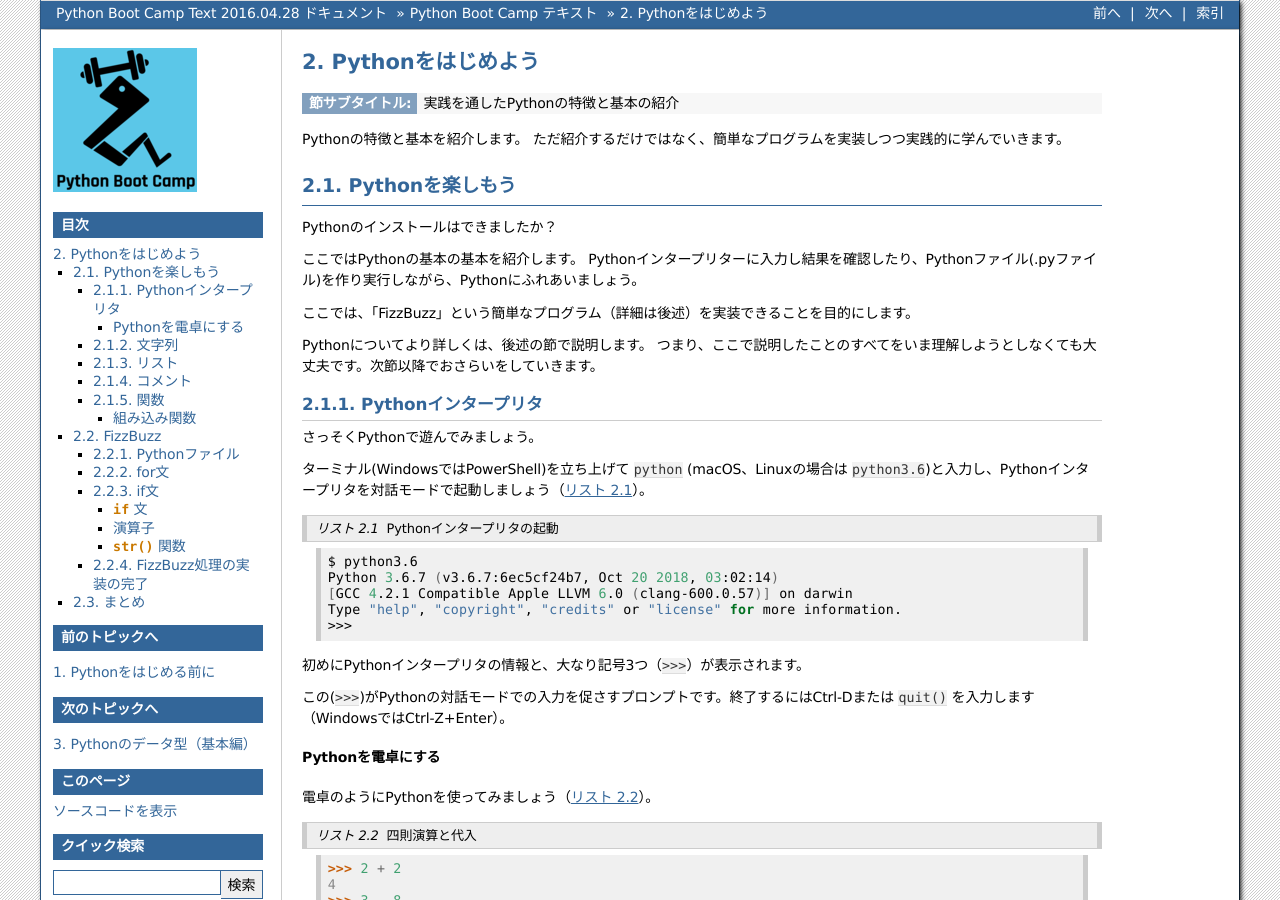
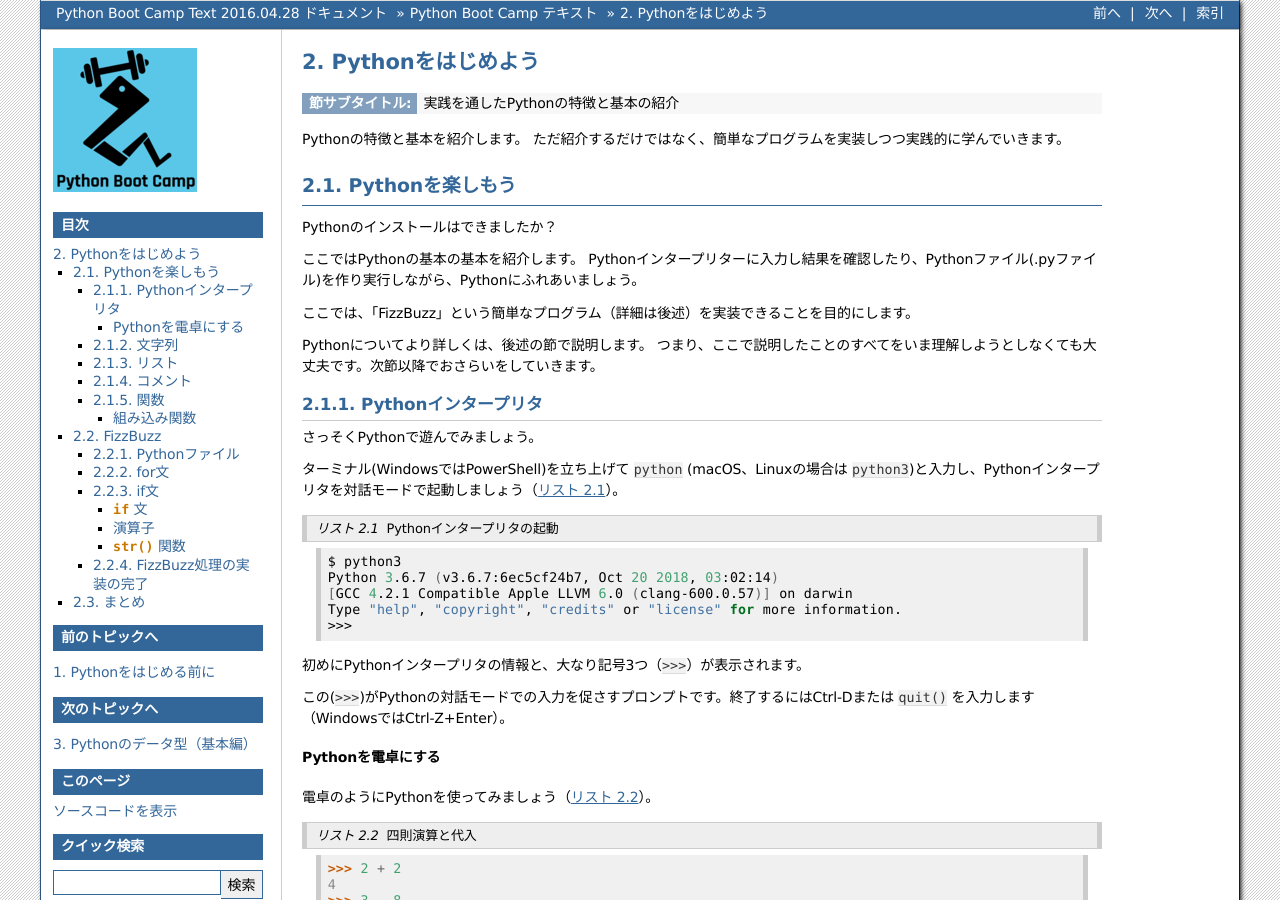
Before and after one commit to pyconjp/pycamp.pycon.jp, a Sphinx documentation site: the page built from source/textbook/2_intro.rst, in a window 1280 px wide and 900 px high. Built offline with Sphinx 7.4.7, drawn with Linux system fonts in a browser that asks for light colours; some of the changed text lies outside the part shown.

Commit message:
ISSHA-1456 change python3.6 command to python3

```diff
--- a/source/textbook/1_install.rst
+++ b/source/textbook/1_install.rst
@@ -71,7 +71,7 @@ macOSでPythonを利用する場合は、Pythonの公式サイトで配布され
 .. code-block:: bash
    :caption: Pythonのバージョンを確認
 
-   $ python3.6 -V
+   $ python3 -V
    Python 3.6.7
 
 .. index::
@@ -121,7 +121,7 @@ Ubuntu 18.04にはデフォルトでPython 3.6.5がインストールされて
 .. code-block:: bash
    :caption: Pythonのバージョンを確認
 
-   $ python3.6 -V
+   $ python3 -V
    Python 3.6.5
 
 注意事項
--- a/source/textbook/2_intro.rst
+++ b/source/textbook/2_intro.rst
@@ -31,14 +31,14 @@ Pythonインタープリタ
 
 さっそくPythonで遊んでみましょう。
 
-ターミナル(WindowsではPowerShell)を立ち上げて ``python`` (macOS、Linuxの場合は ``python3.6``)と入力し、Pythonインタープリタを対話モードで起動しましょう（:numref:`python-interpreter`）。
+ターミナル(WindowsではPowerShell)を立ち上げて ``python`` (macOS、Linuxの場合は ``python3``)と入力し、Pythonインタープリタを対話モードで起動しましょう（:numref:`python-interpreter`）。
 
 .. _python-interpreter:
 
 .. code-block:: bash
    :caption: Pythonインタープリタの起動
 
-   $ python3.6
+   $ python3
    Python 3.6.7 (v3.6.7:6ec5cf24b7, Oct 20 2018, 03:02:14)
    [GCC 4.2.1 Compatible Apple LLVM 6.0 (clang-600.0.57)] on darwin
    Type "help", "copyright", "credits" or "license" for more information.
@@ -278,7 +278,7 @@ Python ファイルを作成して実行する場合は、 ``print`` 関数が
 .. code-block:: bash
     :caption: fizzbuzz.pyの実行
 
-    $ python3.6 fizzbuzz.py
+    $ python3 fizzbuzz.py
     4
 
 ファイルが存在するフォルダと、ターミナル/PowerShellの現在位置があっているか注意してください。
@@ -291,7 +291,7 @@ fizzbuzz.pyが見つからない場合は場合は、以下のようなエラー
 .. code-block:: guess
     :caption: fizzbuzz.pyの実行
 
-    $ python3.6 fizzbuzz.py
+    $ python3 fizzbuzz.py
     can't open file 'fizzbuzz.py': [Errno 2] No such file or directory
 
 .. index:: for
@@ -321,7 +321,7 @@ for文
 .. code-block:: bash
     :caption: fizzbuzz.pyの実行(2)
 
-    $ python3.6 fizzbuzz.py
+    $ python3 fizzbuzz.py
     1
     2
     3
@@ -451,7 +451,7 @@ FizzBuzz処理の実装の完了
 .. code-block:: bash
     :caption: 完成したfizzbuzz.pyの実行
 
-    $ python3.6 fizzbuzz.py
+    $ python3 fizzbuzz.py
     1
     2
     Fizz
--- a/source/textbook/6_venv.rst
+++ b/source/textbook/6_venv.rst
@@ -113,7 +113,7 @@ venv環境を作成します。
 .. code-block:: sh
    :caption: venv環境の作成(macOS、Linux)
 
-    $ python3.6 -m venv env
+    $ python3 -m venv env
     $ ls
     env/
 
@@ -229,7 +229,7 @@ venv環境の無効化
 
       $ git clone some-project-source-code
       $ cd some-project
-      $ python3.6 -m venv env  # Windowsの場合は python -m venv env
+      $ python3 -m venv env  # Windowsの場合は python -m venv env
       $ source env/bin/activate
       (env) $ pip install -r requirements.txt
       Collecting certifi==2017.4.17 (from -r hoge.txt (line 1))
--- a/source/textbook/7_scraping.rst
+++ b/source/textbook/7_scraping.rst
@@ -24,7 +24,7 @@ venv環境を ``activate`` コマンドで有効にし、スクレイピング
 
    $ mkdir scraping
    $ cd scraping
-   $ python3.6 -m venv env  # Windowsの場合は python -m venv env
+   $ python3 -m venv env  # Windowsの場合は python -m venv env
    $ source env/bin/activate
    (env) $ pip install requests
    (env) $ pip install beautifulsoup4
```
Also changed, not shown: other parts of source/textbook/6_venv.rst (+1 -1 lines).
